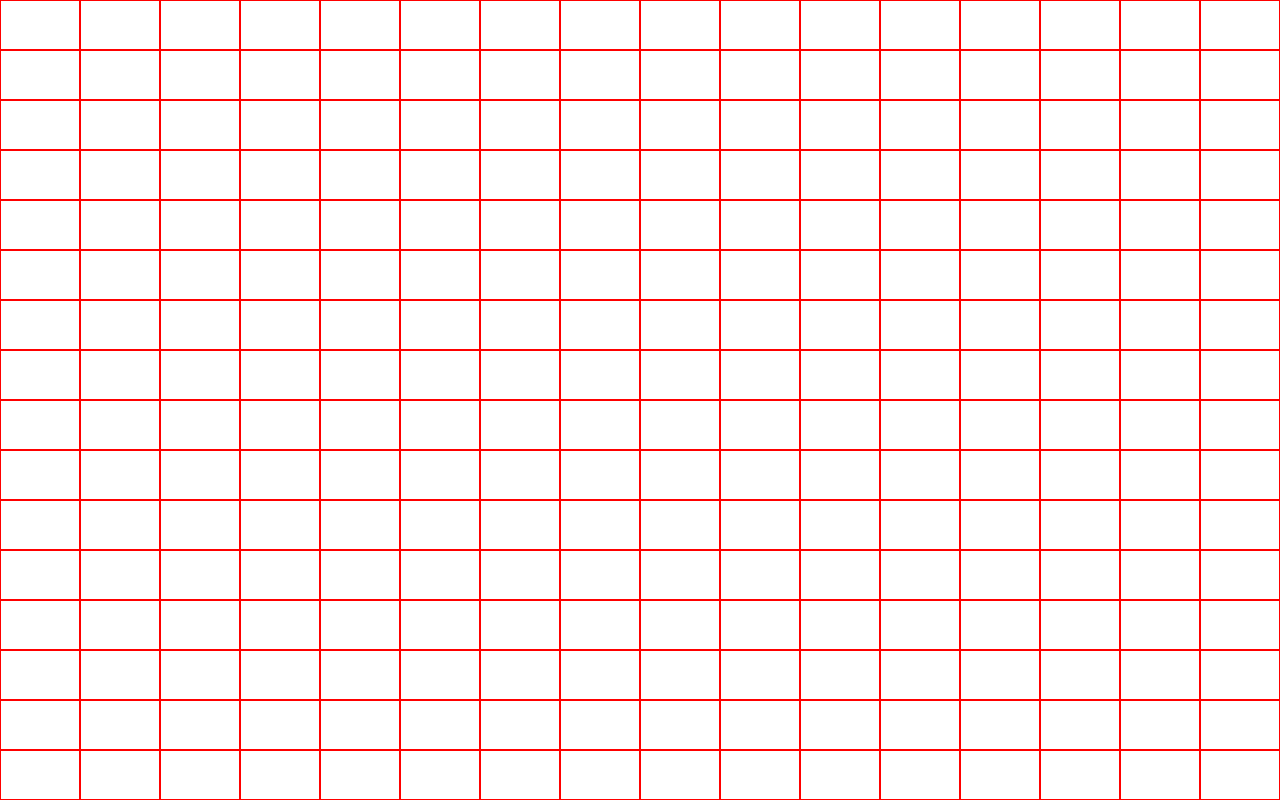
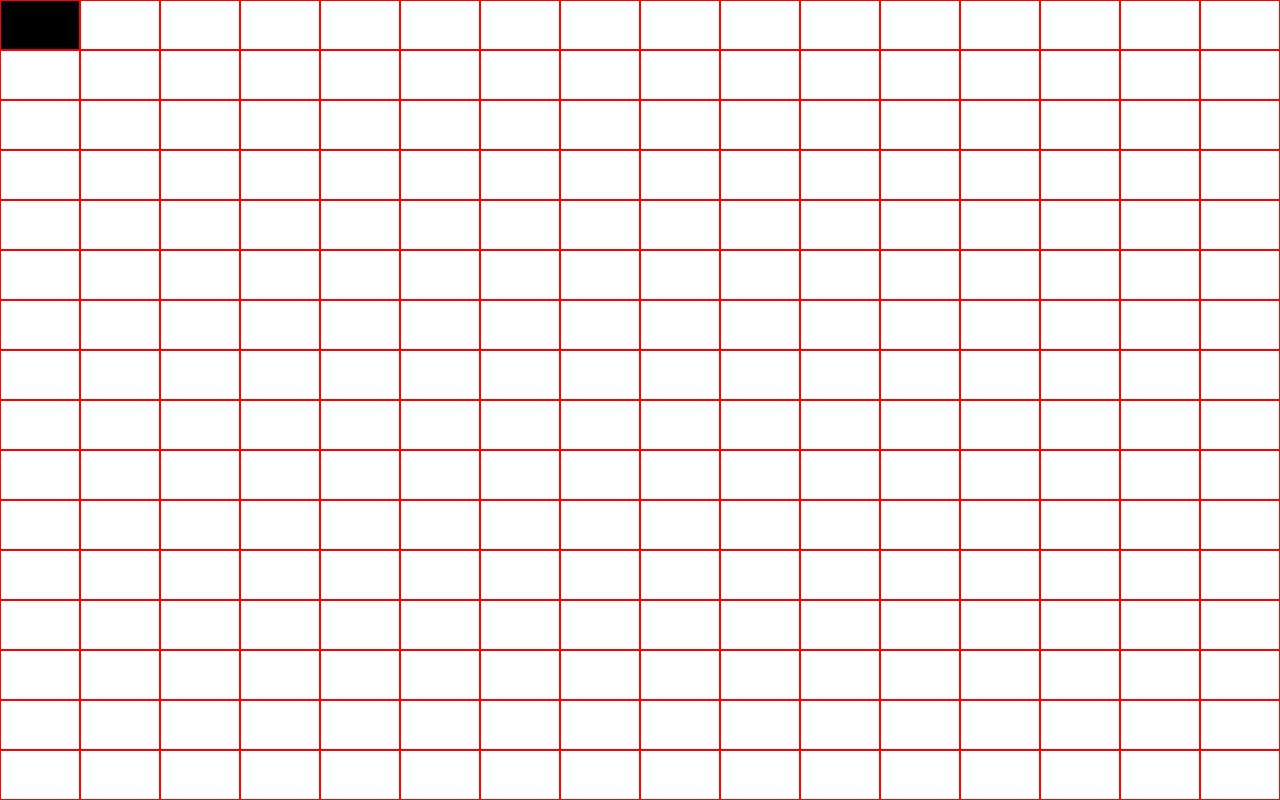
Before and after one commit to romangdev/etch-a-sketch, a plain HTML site: page index.html in a window 1280 px wide. Drawn offline with Linux system fonts and the light colour scheme.

Commit message:
Create function that fills square on hover
Write a function that permanently fills an individual grid square
when the mouse is hovering over it.

```diff
--- a/script.js
+++ b/script.js
@@ -1,5 +1,6 @@
 let grid = document.querySelector(".grid");
 
+//produce 256 squares for 16x16 grid
 function produceGridSquares() {
     for (let i = 0; i < 256; i++) {
         let gridSquare = document.createElement("div");
@@ -8,4 +9,17 @@ function produceGridSquares() {
     }
 }
 
+//fill an individual square when mouse hovers over it permenantly
+function fillSquare() {
+    squares.forEach((square) => {
+        square.addEventListener("mouseover", () => {
+            square.setAttribute("style", "background-color: black");
+        });
+    });
+}
+
 produceGridSquares();
+
+let squares = document.querySelectorAll(".grid-square");
+
+fillSquare();
--- a/style.css
+++ b/style.css
@@ -56,3 +56,7 @@ table {
 .grid-square {
     border: 1px red solid;
 }
+
+.hover {
+    background-color: black;
+}
```
